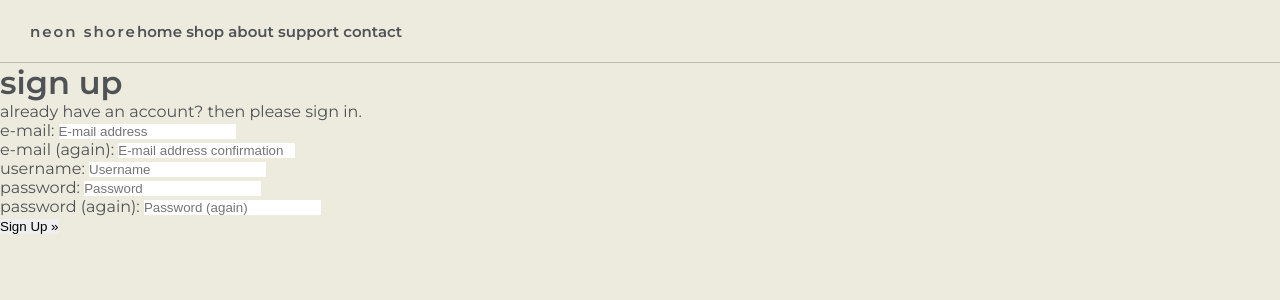
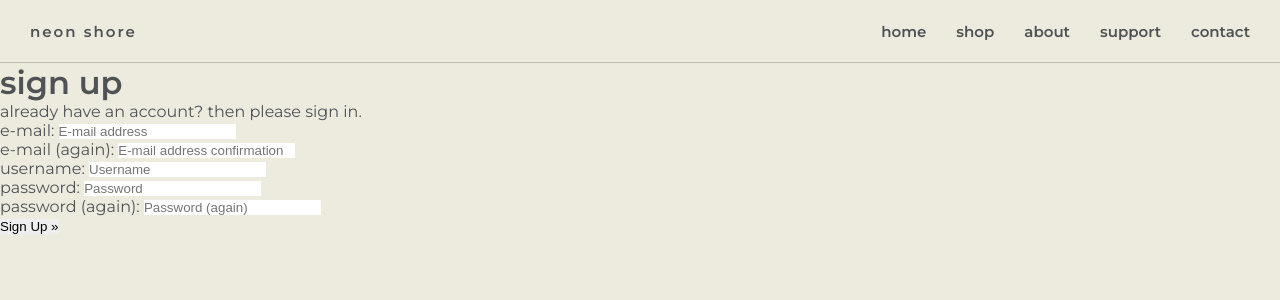
Before and after one commit to Ryael/neon-shore, a Django app: page /accounts/signup/ in a window 1280 px wide; the page is wider, and only the part inside the window is pictured. Shown: the top 300 px of that part. Run offline with Django 3.2, Linux system fonts and the light colour scheme; some libraries are stand-ins or nearby versions.

Commit message:
Add styles for navigation menu
- Remove `100vw` from `#navigation-bar` as it was causing
the bar's contents to go off screen

```diff
--- a/static/css/style.css
+++ b/static/css/style.css
@@ -42,7 +42,6 @@ body {
 
 #navigation-bar {
   height: 62px;
-  width: 100vw;
   display: flex;
   flex-shrink: 0;
   align-items: center;
@@ -62,3 +61,13 @@ body {
   font-size: 15px;
   letter-spacing: 2px;
 }
+
+#navigation-menu {
+  display: flex;
+  align-items: center;
+  margin-left: auto;
+}
+
+#navigation-menu a:not(:first-child) {
+  margin-left: 30px;
+}
```
